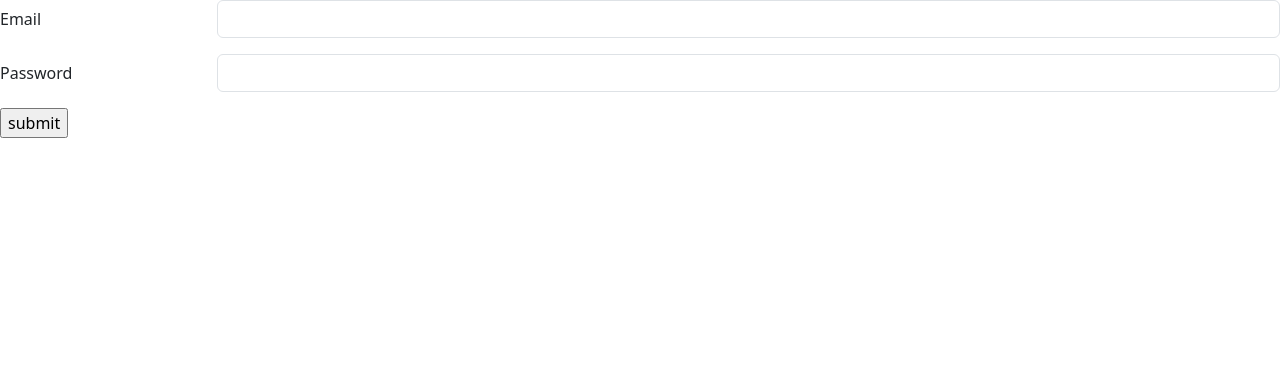
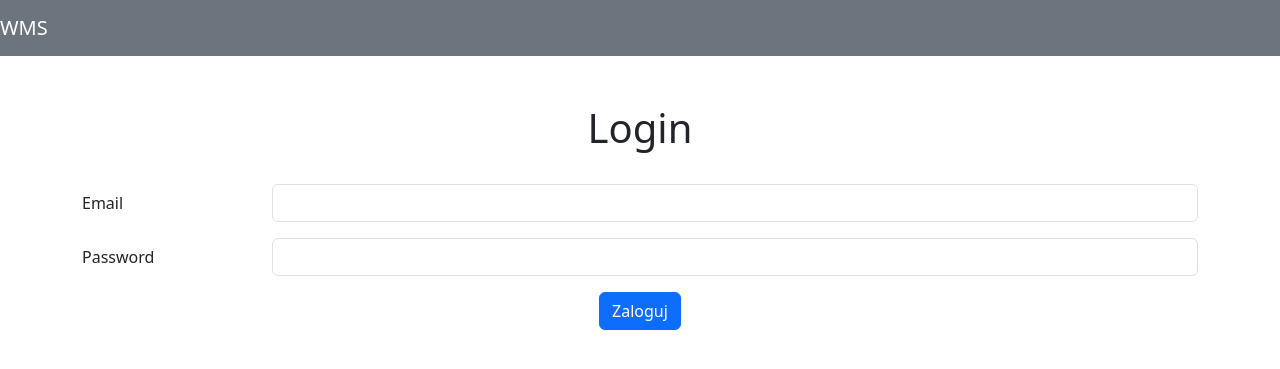
Before and after one commit to kamiladamiec95/WMS, a Flask app: page / in a window 1280 px wide. Shown: the top 369 px of the page. Run offline with Flask 2, Linux system fonts and the light colour scheme.

Commit message:
changed login page layout

```diff
--- a/app/templates/home.html
+++ b/app/templates/home.html
@@ -7,7 +7,22 @@
     <link href="https://cdn.jsdelivr.net/npm/bootstrap@5.3.0-alpha1/dist/css/bootstrap.min.css" rel="stylesheet" integrity="sha384-GLhlTQ8iRABdZLl6O3oVMWSktQOp6b7In1Zl3/Jr59b6EGGoI1aFkw7cmDA6j6gD" crossorigin="anonymous">
   </head>
   <body>
+    <nav class="navbar navbar-expand-lg navbar-dark bg-secondary"">
+      <a class="navbar-brand">WMS</a>
+      <form class="form-inline">
+        <!-- <button type="button" class="btn btn-primary">Wydania</button>
+        <button type="button" class="btn btn-primary">Przyjecia</button>
+        <button type="button" class="btn btn-primary">Inwentaryzacja</button>
+        <button type="button" class="btn btn-primary">Uzytkownicy</button> -->
+        <!-- <a href=/><button type="button" class="btn btn-danger">Wyloguj</button></a> -->
+      </form>
+    </nav>
+    <div class="container">
     <form action="http://localhost:5000/nav" method = "POST">
+      <br/>
+      <br/>
+      <h1 align="center">Login</h1>
+      <br/>
       <div class="mb-3 row">
           <label for="Email" class="col-sm-2 col-form-label">Email</label>
           <div class="col-sm-10">
@@ -21,9 +36,32 @@
           </div>
         </div>
       <script src="https://cdn.jsdelivr.net/npm/bootstrap@5.3.0-alpha1/dist/js/bootstrap.bundle.min.js" integrity="sha384-w76AqPfDkMBDXo30jS1Sgez6pr3x5MlQ1ZAGC+nuZB+EYdgRZgiwxhTBTkF7CXvN" crossorigin="anonymous"></script>
-      <p><input type = "submit" value = "submit"/></p>
+      <p><a href=nav>
+        <div class="text-center">
+          <button type="button" class="btn btn-primary">Zaloguj</button></a></p>
+        </div>
+      <!-- <p><input type = "submit" value = "submit"/></p> -->
       <!-- <button type="button" class="btn btn-primary">Zaloguj</button> -->
   </form>
-
+</div>
 </body>
 </html>
+
+
+
+
+<!-- <form method="POST">
+  <h3 align="center">Login</h3>
+  <div class="form-group">
+      <label for="email">Email Address</label>
+      <input type="email" class="form-control" id="email" name="email" placeholder="Enter email"/>
+
+  </div>
+  <div class="form-group">
+      <label for="password">Password</label>
+      <input type="password" class="form-control" id="password" name="password" placeholder="Enter password"/>
+
+  </div>
+  <br/>
+  <button type="submit" class="btn btn-primary">Login</button>
+</form> -->
```
